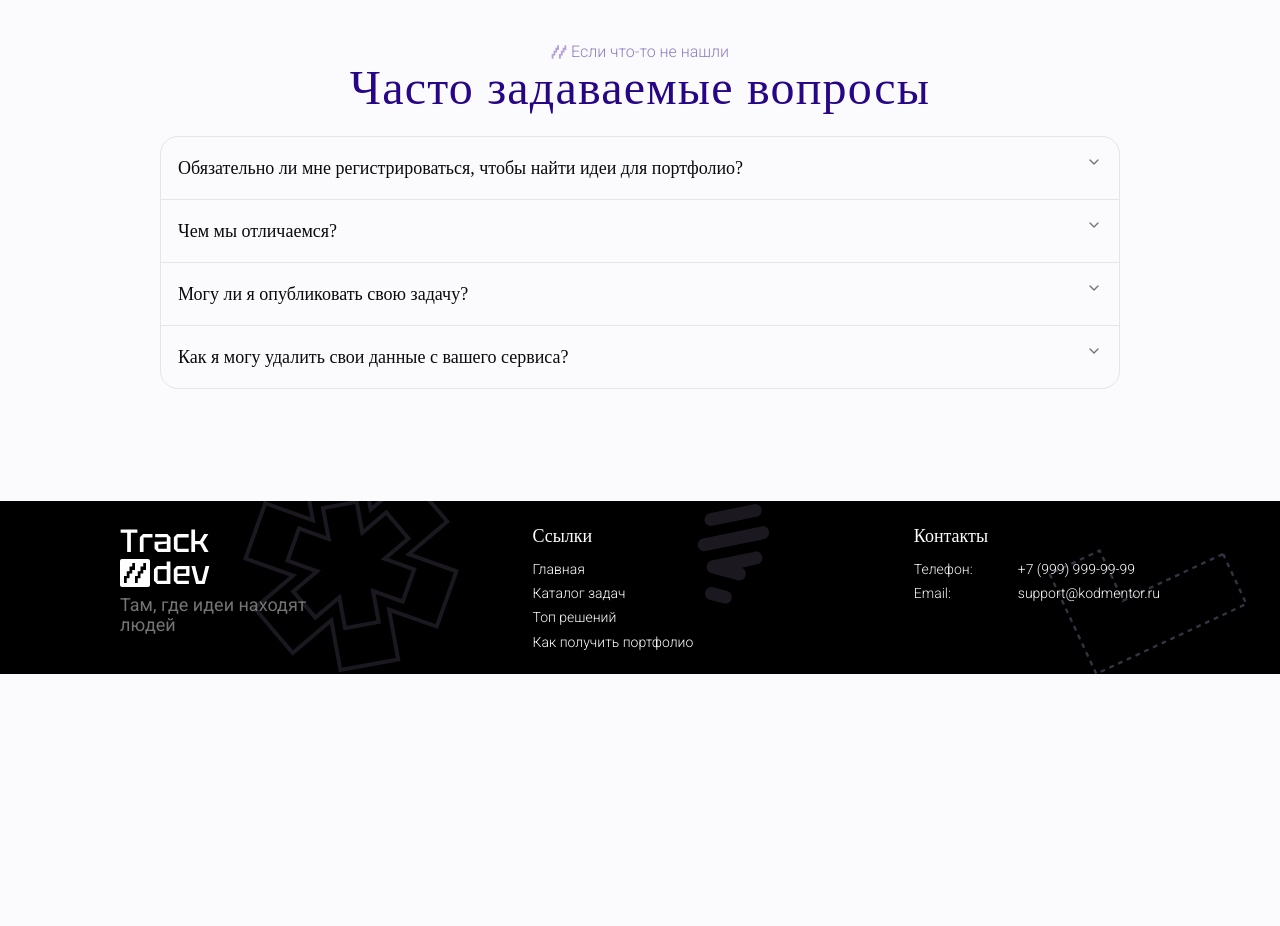
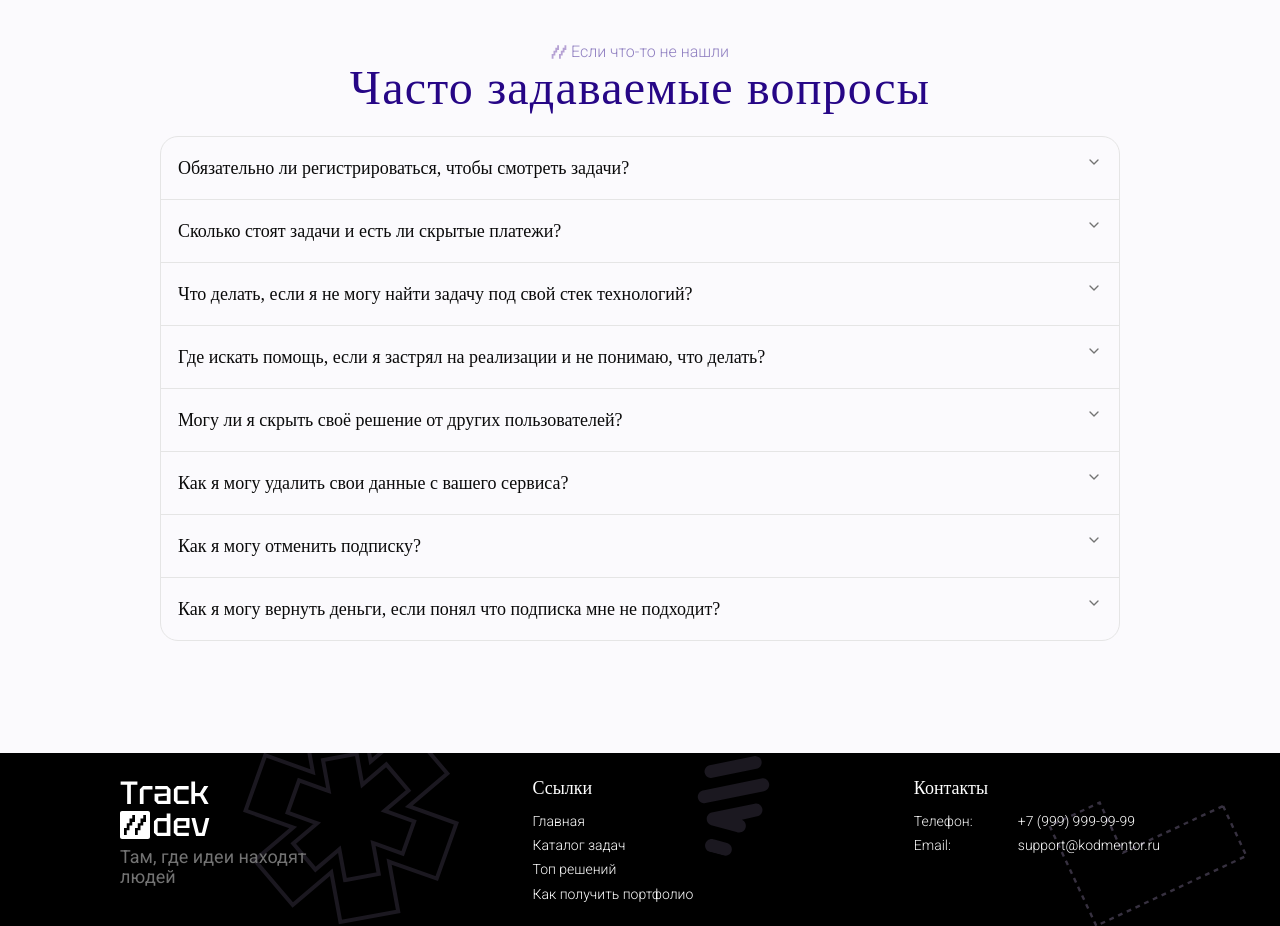
Before and after one commit to Kemuni/CodeHunt, a Next.js app in the folder frontend/: page / in a window 1280 px wide. Shown: the part 3680-4606 px from the top of the page. Before the commit the page ends 4354 px from the top, so only its background shows below. Built offline with nearby package versions, Linux system fonts and the light colour scheme; a web font is replaced by a local one.

Commit message:
Отредачил текст FAQ у соискателей

```diff
--- a/frontend/components/landing/faq.tsx
+++ b/frontend/components/landing/faq.tsx
@@ -4,24 +4,44 @@ import { UserType } from "@/lib/types";
 export default function FAQ({ type }: {type: UserType}) {
   const faqs_candidate: { id: string, ask: string, answer: string }[] = [
     {
-      id: "haveToRegister",
-      ask: "Обязательно ли мне регистрироваться, чтобы найти идеи для портфолио?",
-      answer: "Нет, не обязательно.",
+      id: "registration",
+      ask: "Обязательно ли регистрироваться, чтобы смотреть задачи?",
+      answer: "Нет, базовый каталог задач и краткие описания доступны без регистрации. Однако, чтобы открыть полное техническое задание, структуру БД, API и начать выполнение, вам нужно создать аккаунт. Это нужно для того, чтобы сохранять ваш прогресс и прикреплять решения к вашему профилю."
     },
     {
-      id: "difference",
-      ask: "Чем мы отличаемся?",
-      answer: "Всем",
+      id: "pricing",
+      ask: "Сколько стоят задачи и есть ли скрытые платежи?",
+      answer: "Задачи из списка бесплатных доступны всегда. Также доступна подписка 650 рублей в месяц, которая позволяет скрывать свои решения и открывает доступ ко всем задачам, однако одновременно решать можно только 3 задачи. Скрытых платежей нет: вы всегда видите стоимость подписки или разовой услуги перед оплатой."
     },
     {
-      id: "canIPublic",
-      ask: "Могу ли я опубликовать свою задачу?",
-      answer: "Да",
+      id: "task-selection",
+      ask: "Что делать, если я не могу найти задачу под свой стек технологий?",
+      answer: "В каталоге есть удобные фильтры по уровню сложности (от 1 до 10). Если подходящей задачи пока нет, вы можете подписаться на уведомления — мы сообщим, как только появится новая задача. Также вы можете предложить свою идею и мы поможем оформить её в полноценное ТЗ."
     },
     {
-      id: "canDelete",
+      id: "help",
+      ask: "Где искать помощь, если я застрял на реализации и не понимаю, что делать?",
+      answer: "Во-первых, в каждом проекте есть раздел 'Решения сообщества' — там можно посмотреть, как другие разработчики реализовали это же задание."
+    },
+    {
+      id: "privacy",
+      ask: "Могу ли я скрыть своё решение от других пользователей?",
+      answer: "Да, при оформлении подписки. В настройках профиля есть приватность. Вы можете выполнять задачи 'для себя', чтобы набить руку, и не публиковать их в общей галерее, если стесняетесь. Однако публикация позволит получить фидбек от других разработчиков."
+    },
+    {
+      id: "delete-data",
       ask: "Как я могу удалить свои данные с вашего сервиса?",
-      answer: "Потом скажем",
+      answer: "Вы можете сделать это в любой момент в личном кабинете в разделе 'Настройки'. Есть кнопка 'Удалить аккаунт', которая безвозвратно удаляет ваш профиль, историю решений и персональные данные из нашей базы. Если у вас есть активная подписка, она будет отменена."
+    },
+    {
+      id: "remove-subscription",
+      ask: "Как я могу отменить подписку?",
+      answer: "Вы можете сделать это в любой момент в личном кабинете в разделе 'Настройки'. Кнопка 'Отменить подписку' отменять автопродление, сохраняя все премиум функции до окончания текущей подписки."
+    },
+    {
+      id: "money-back",
+      ask: "Как я могу вернуть деньги, если понял что подписка мне не подходит?",
+      answer: "Вы можете запросить возврат средств в случае, если с момента оплаты прошло не более 48 часов и вы не пользовались никакими премиум-услугами, доступными только с подпиской."
     },
   ]
 
```
